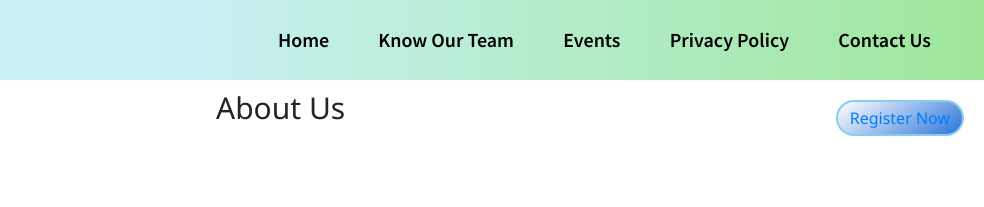
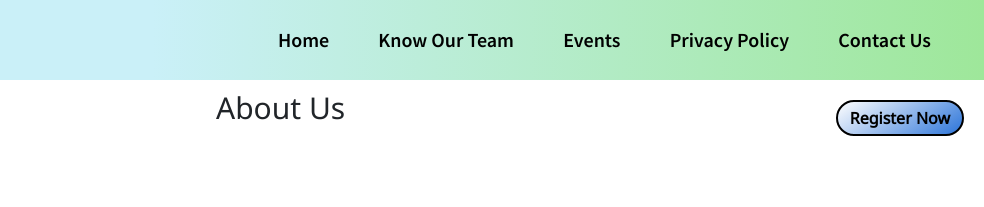
Before and after one commit to NITRR-Open-Source-Community/NOSC-Website, a website: page index.html in a window 1280 px wide. Shown: the top 207 px of the page, 296-1280 px from the left. Drawn offline with nearby package versions, Linux system fonts and the light colour scheme; some packages are replaced by stand-ins of ours; no server answers; a script that the page names is missing; a web font is replaced by a local one.

Commit message:
Fixed Register Button

```diff
--- a/index.html
+++ b/index.html
@@ -92,7 +92,7 @@
 
     <!-- register attendee -->
     <div>
-      <button class="reg-btn"><a href="register.html">Register Now</a></button>
+      <button class="reg-btn"><a href="register.html" style="color: black; font-weight: bolder;">Register Now</a></button>
     </div>
 
     <div>
--- a/register.css
+++ b/register.css
@@ -2,12 +2,12 @@
     position: fixed;
     right: 20px;
     margin-top: 20px;
-    color: blue;
+    color:blue;
     background-color: skyblue;
     border-radius: 20px;
     padding: 4px 12px;
     cursor: pointer;
-    border: 2px solid skyblue;
+    border: 2px solid rgb(0, 0, 0);
 }
 .register-box{
     display: flex;
```
